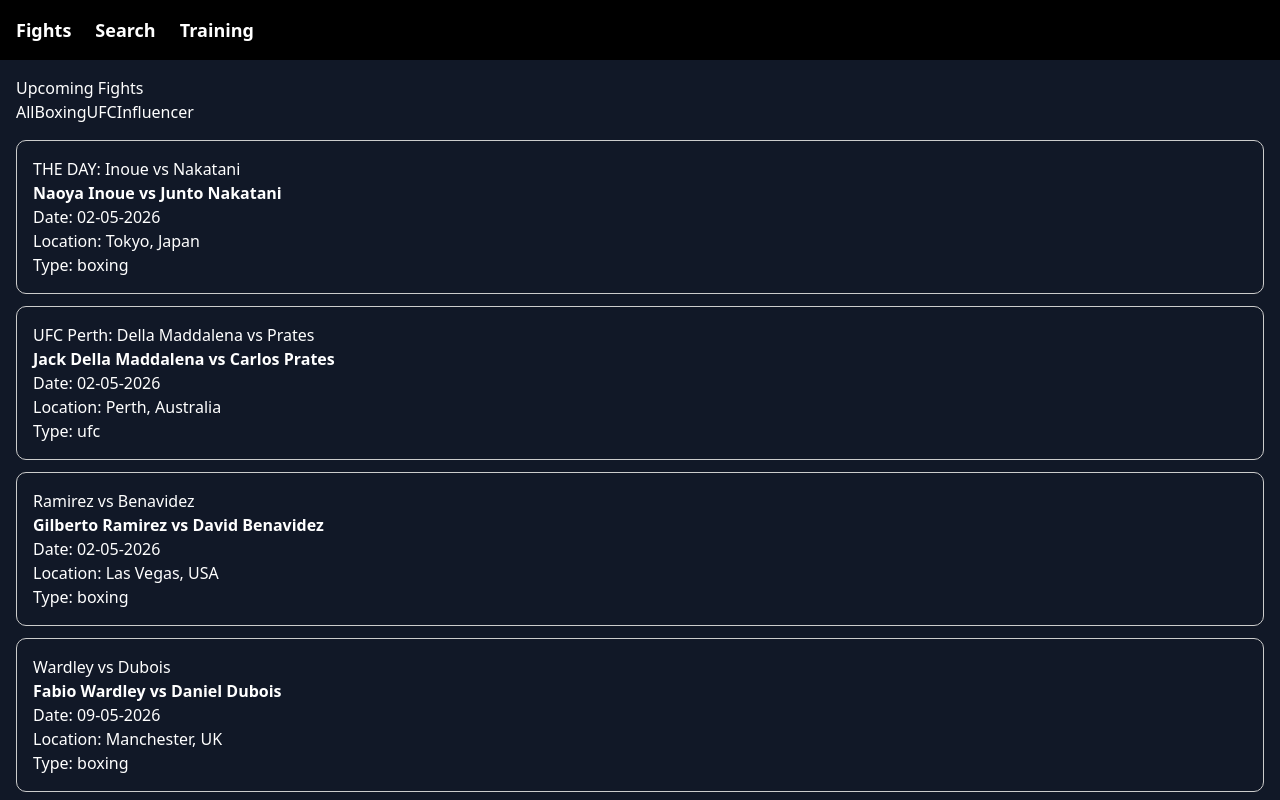
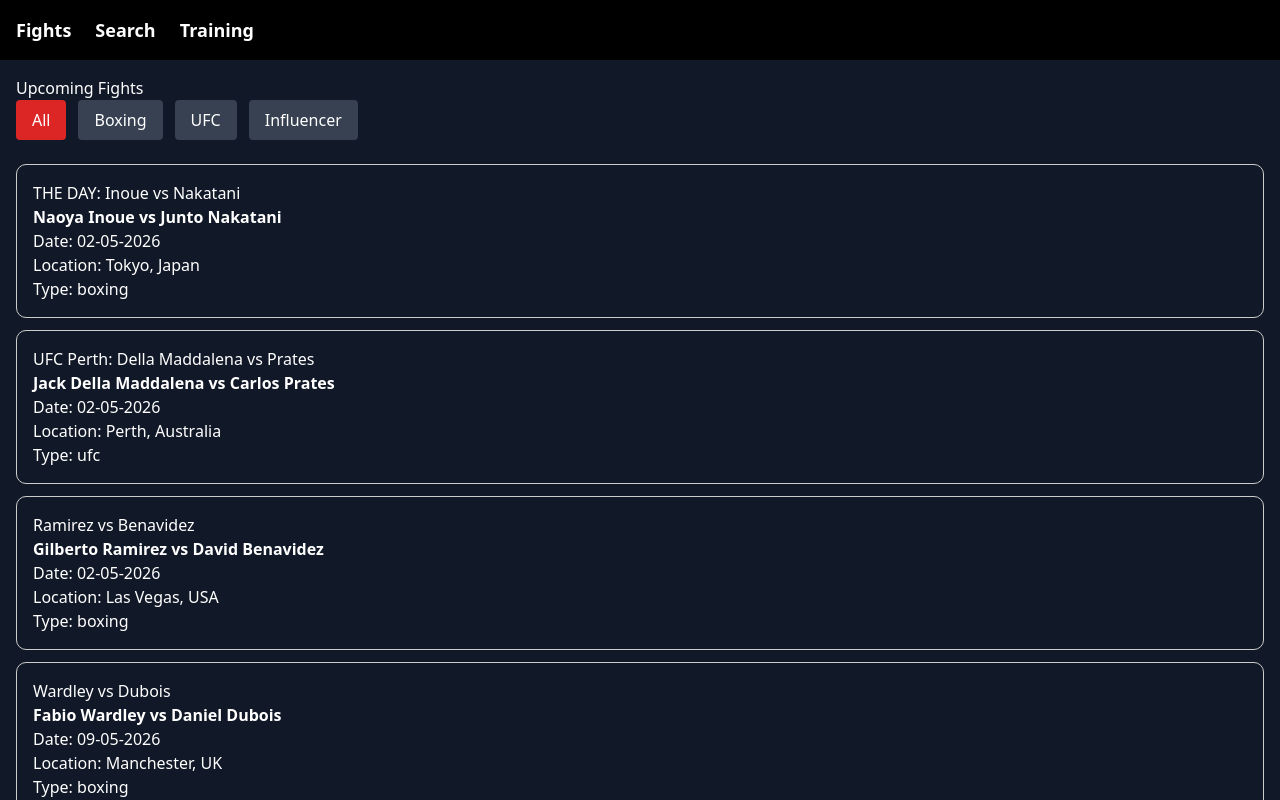
Before and after one commit to HeavyPuncher/fight-app, a React (Vite) app: page / in a window 1280 px wide. Shown: the top 800 px of the page. Built offline with nearby package versions, Linux system fonts and the light colour scheme.

Commit message:
Styled buttons

```diff
--- a/src/pages/Fights.jsx
+++ b/src/pages/Fights.jsx
@@ -14,11 +14,50 @@
       <div>
         <h2>Upcoming Fights</h2>
 
-        <div style={{ marginBottom: "16px" }}>
-            <button onClick={() => setFilter("all")}>All</button>
-            <button onClick={() => setFilter("boxing")}>Boxing</button>
-            <button onClick={() => setFilter("ufc")}>UFC</button>
-            <button onClick={() => setFilter("influencer")}>Influencer</button>
+        <div className="flex gap-3 mb-6">
+          <button
+            onClick={() => setFilter("all")}
+            className={`px-4 py-2 rounded ${
+              filter === "all"
+                ? "bg-red-600 text-white"
+                : "bg-gray-700 hover:bg-gray-600"
+            }`}
+          >
+            All
+          </button>
+
+          <button
+            onClick={() => setFilter("boxing")}
+            className={`px-4 py-2 rounded ${
+              filter === "boxing"
+                ? "bg-red-600 text-white"
+                : "bg-gray-700 hover:bg-gray-600"
+            }`}
+          >
+            Boxing
+          </button>
+
+          <button
+            onClick={() => setFilter("ufc")}
+            className={`px-4 py-2 rounded ${
+              filter === "ufc"
+                ? "bg-red-600 text-white"
+                : "bg-gray-700 hover:bg-gray-600"
+            }`}
+          >
+            UFC
+          </button>
+
+          <button
+            onClick={() => setFilter("influencer")}
+            className={`px-4 py-2 rounded ${
+              filter === "influencer"
+                ? "bg-red-600 text-white"
+                : "bg-gray-700 hover:bg-gray-600"
+            }`}
+          >
+            Influencer
+          </button>
         </div>
 
         {filteredFights.map(fight => (
```
